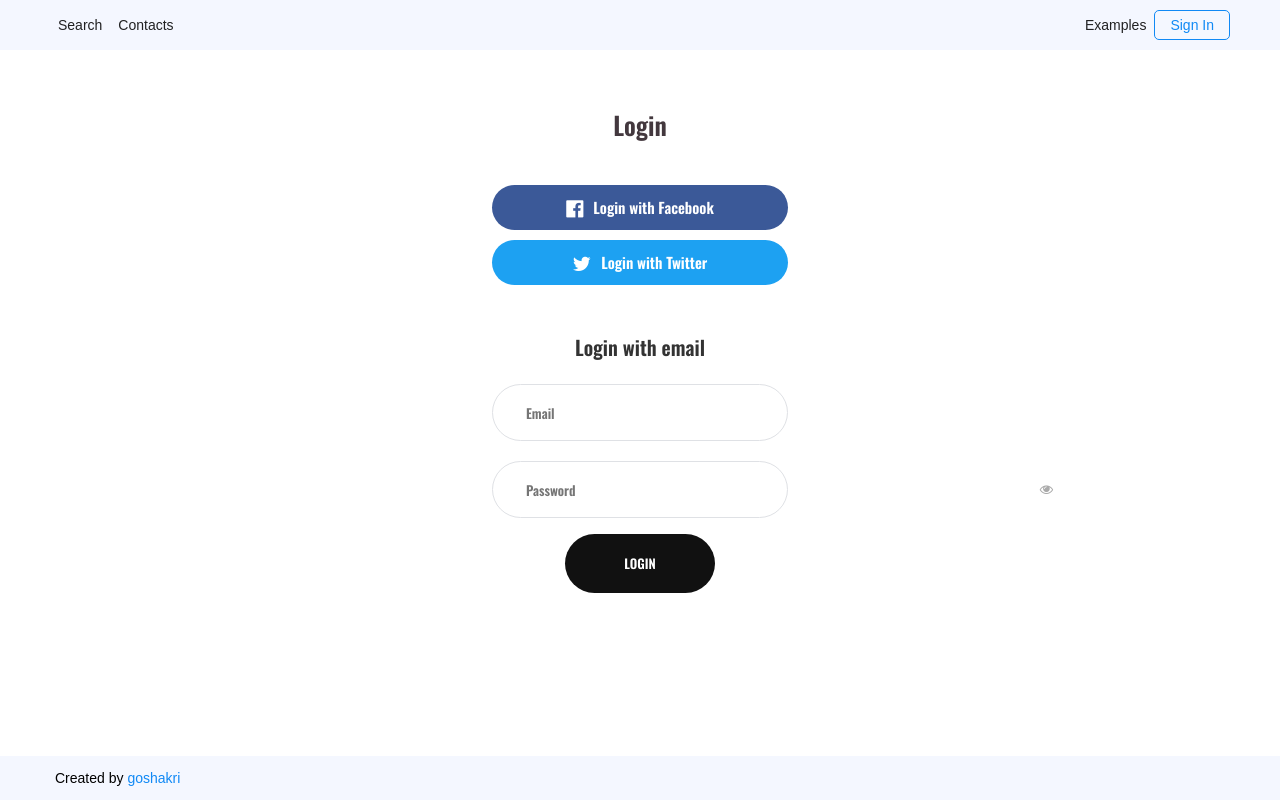
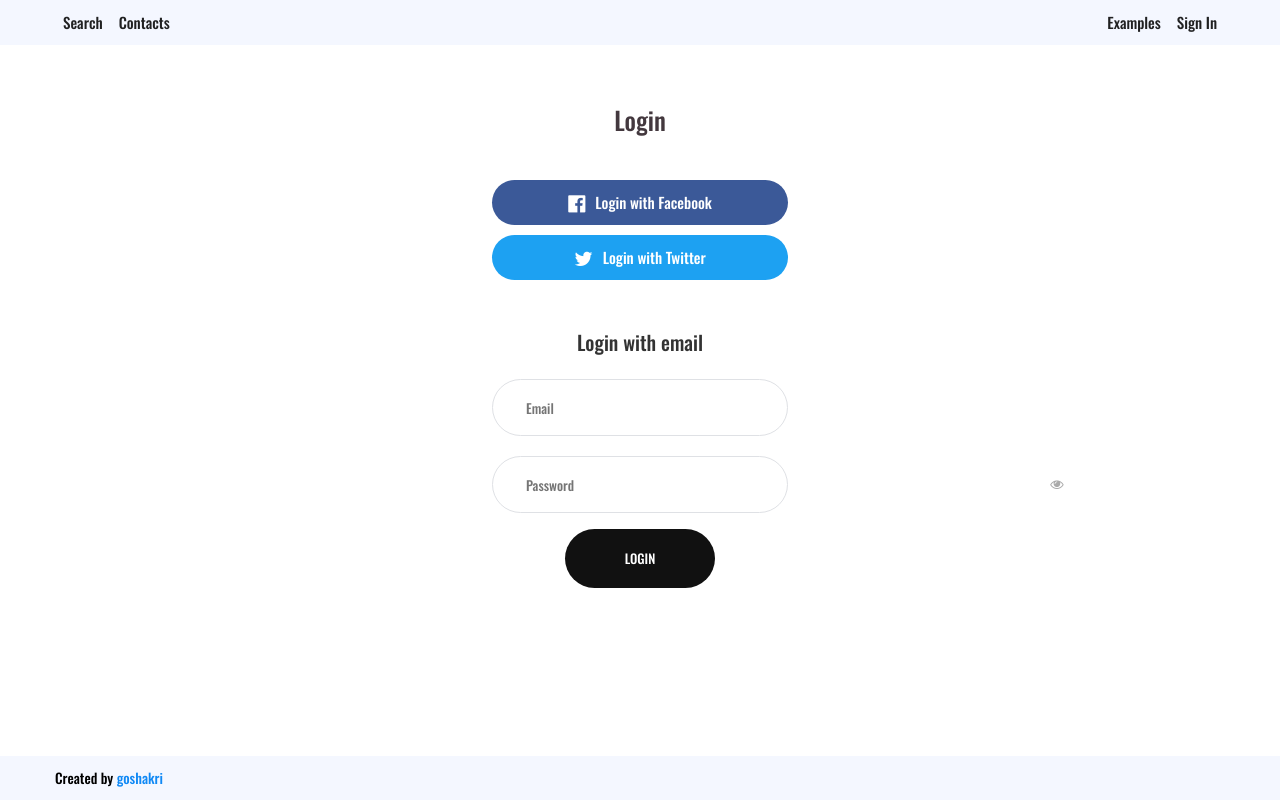
Before and after one commit to goshakri/google-Home-page1, a React (Create React App) app: page /SignIn in a window 1280 px wide. Built offline with nearby package versions, Linux system fonts and the light colour scheme.

Commit message:
Change style home page search

```diff
--- a/public/index.html
+++ b/public/index.html
@@ -10,7 +10,7 @@
       content="Web site created using create-react-app"/>
     <link rel="apple-touch-icon" href="%PUBLIC_URL%/logo192.png" />
     <link rel="manifest" href="%PUBLIC_URL%/manifest.json" />
-    <link href="https://fonts.googleapis.com/css2?family=Oswald:wght@600&display=swap" rel="stylesheet">
+    <link href="https://fonts.googleapis.com/css2?family=Oswald:wght@500;600&display=swap" rel="stylesheet">
     <link href="https://maxcdn.bootstrapcdn.com/font-awesome/4.7.0/css/font-awesome.min.css" rel="stylesheet" integrity="sha384-wvfXpqpZZVQGK6TAh5PVlGOfQNHSoD2xbE+QkPxCAFlNEevoEH3Sl0sibVcOQVnN" crossorigin="anonymous">
     <title>React App</title>
   </head>
--- a/src/App.js
+++ b/src/App.js
@@ -21,8 +21,8 @@ function App() {
               </div>
 
               <div className="SearchPage-actions">
-                <button className="Button Button--spaced">Google Seacrh</button>
-                <button className="Button">I'm Feelling Lucky</button>
+                <button className="Button Button--spaced Button--tituleblock">Google Seacrh</button>
+                <button className="Button Button--tituleblock">I'm Feelling Lucky</button>
               </div>
             </div>
           </div>
--- a/src/components/Header.js
+++ b/src/components/Header.js
@@ -27,7 +27,7 @@ function Header() {
                   </a>
                 </li>
                 <li className="SiteNavigation-item">
-                  <a className="Button" href="/signin">
+                  <a className="SiteNavigation-link" href="/signin">
                     Sign In
                   </a>
                 </li>
--- a/src/stylesheets/modules/_Button.scss
+++ b/src/stylesheets/modules/_Button.scss
@@ -1,11 +1,18 @@
 .Button {
+  font-family: 'Oswald', sans-serif;
   text-decoration: none;
   display: flex;
   background: transparent;
-  padding: 7px 15px;
-  border: 1px solid #1089F5;
-  border-radius: 5px;
-  color: #1089F5;
+  justify-content: center;
+  align-items: center;
+  text-align: center;
+  border: none;
+  height: 45px;
+  border-radius: 25px;
+  width: 180px;
+  color: #fff;
+  background-color: #3b5998;
+  cursor: pointer;
 
   &--send {
     background-color: #007537;
@@ -13,18 +20,24 @@
     color: #fff;
   }
 
+  &--signin {
+
+  }
+
+  &--tituleblock {
+    font-size: 14px;
+  }
+
+  &--tituleblock:hover {
+    background-color:#212529;
+    transition: all .4s;
+  }
+
   &--spaced {
     margin: 0px 15px 0px 0;
   }
 
   &--linkbgone {
-    font-family: 'Oswald', sans-serif;
-    display: flex;
-    justify-content: center;
-    align-items: center;
-    text-align: center;
-    border: none;
-
     height: 45px;
     border-radius: 25px;
     width: 296px;
@@ -39,14 +52,6 @@
   }
 
   &--linkbgtwo {
-    font-family: 'Oswald', sans-serif;
-    display: flex;
-    justify-content: center;
-    align-items: center;
-    text-align: center;
-    border: none;
-
-
     height: 45px;
     border-radius: 25px;
     width: 296px;
@@ -65,30 +70,20 @@
     border: none;
     position: absolute;
     z-index: 1;
-    top: 15px;
-    right: -280px;
+    top: 6px;
+    right: -275px;
     cursor: pointer;
-  }
-
-  &--fontawesome:hover {
-    color: black;
+    background: transparent;
+    width: 0;
   }
 
   &--login {
     height: 59px;
     border-radius: 31px;
-    font-family: 'Oswald', sans-serif;
-    font-size: 16px;
     text-transform: uppercase;
     line-height: 1.2;
-    justify-content: center;
-    align-items: center;
     width: 150px;
     background-color: #111111;
-    color: #fff;
-    border: none;
-    cursor: pointer;
-    text-decoration: none;
     font-size: 13px;
   }
 
--- a/src/stylesheets/modules/_FontAwesome.scss
+++ b/src/stylesheets/modules/_FontAwesome.scss
@@ -8,4 +8,8 @@
   &--eye {
     position: relative;
   }
+
+  &--fontawesome:hover {
+    color: black;
+  }
 }
--- a/src/stylesheets/modules/_PageFooter.scss
+++ b/src/stylesheets/modules/_PageFooter.scss
@@ -1,3 +1,5 @@
 .PageFooter {
   padding: 15px;
+  font-family: 'Oswald', sans-serif;
+  font-weight: 500;
 }
--- a/src/stylesheets/modules/_SiteNavigation.scss
+++ b/src/stylesheets/modules/_SiteNavigation.scss
@@ -1,8 +1,10 @@
 .SiteNavigation {
   display: flex;
   align-items: center;
-  padding: 10px;
+  padding: 15px;
   justify-content: space-between;
+  font-family: 'Oswald', sans-serif;
+  font-weight: 500;
 
   &-column {
     display: flex;
@@ -13,6 +15,10 @@
     text-decoration: none;
     color: rgba(0, 0, 0, 0.87);
     padding: 8px;
-    font-size: 14px;
+    font-size: 15px;
+  }
+
+  &-link:hover {
+    text-decoration: underline;
   }
 }
```
